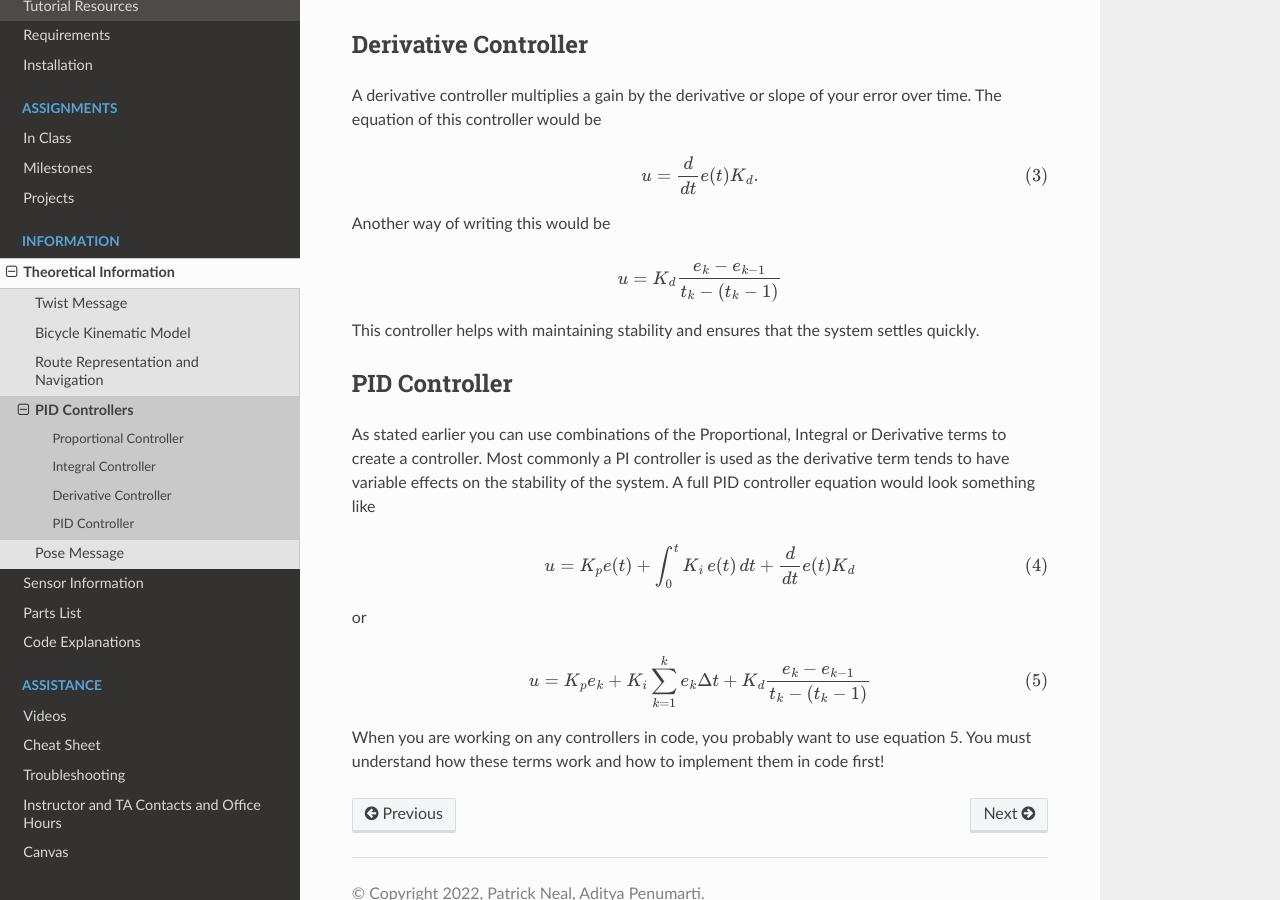
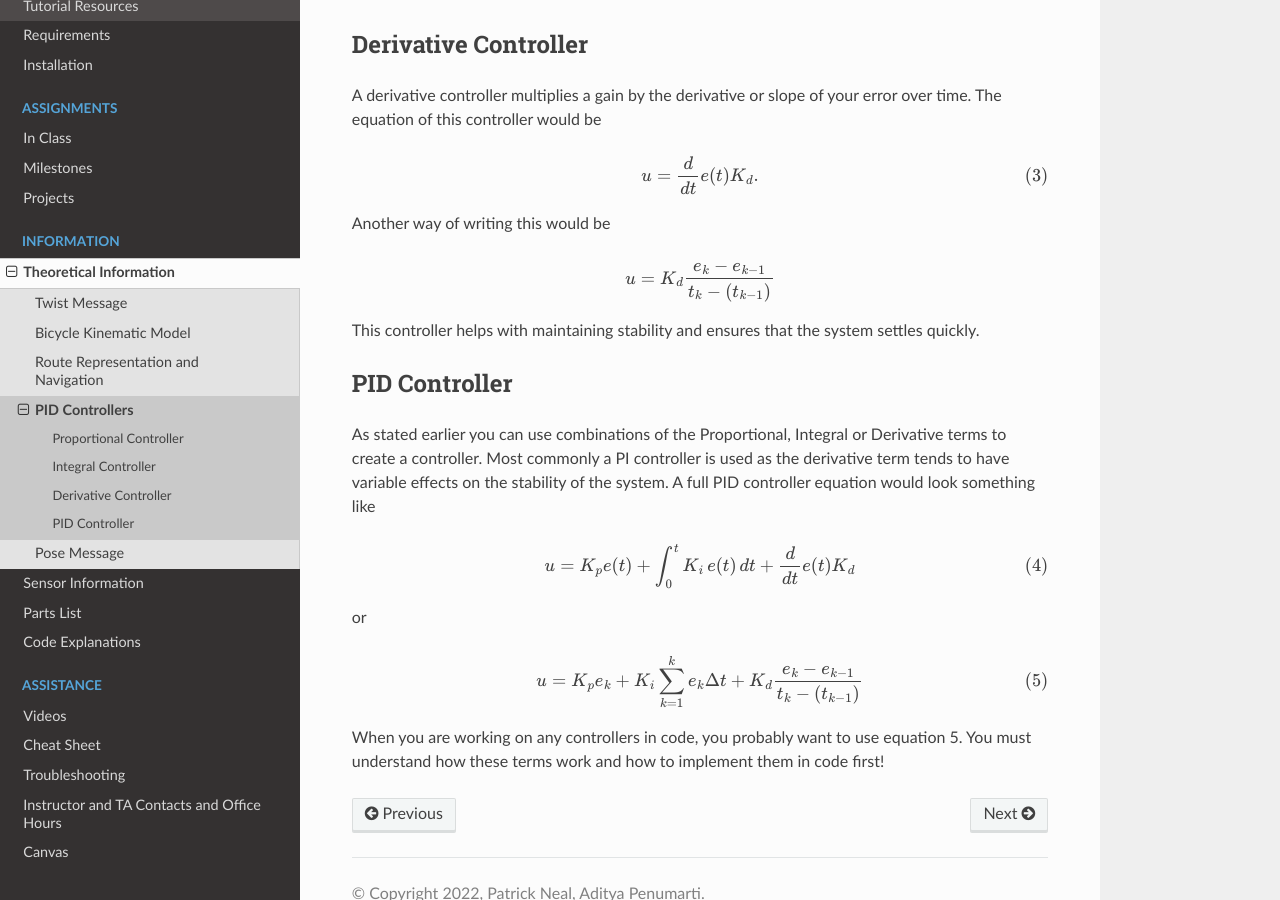
Before and after one commit to av-mae-uf/av1tenth-docs, a Sphinx documentation site: the page built from docs/information/theoryinfo/pid.rst, in a window 1280 px wide and 900 px high, scrolled down 1148 px. Built offline with Sphinx 7.4.7 and the Read the Docs theme 2.0.0, drawn with Linux system fonts in a browser that asks for light colours.

```diff
--- a/docs/assignments/milestones/milestone.rst
+++ b/docs/assignments/milestones/milestone.rst
@@ -12,4 +12,4 @@ Milestone information for the EML4930 AV Class are available here. The assignmen
    Milestone 1: Creating a Simple ROS 2 Node (Pub & Sub) <milestone1>
    Milestone 2: Creating a ROS 2 Node for Converting Data <milestone2>
    Milestone 3: Processing Bag Data <milestone3>
-   Milestone 3: Creating a Speed Controller <milestone4>
+   Milestone 4: Creating a Speed Controller <milestone4>
--- a/docs/information/theoryinfo/pid.rst
+++ b/docs/information/theoryinfo/pid.rst
@@ -56,7 +56,7 @@ Another way of writing this would be
 
 .. math::
 
-    u = K_d \dfrac {e_k - e_{k-1} } {t_k - (t_k-1)}
+    u = K_d \dfrac {e_k - e_{k-1} } {t_k - (t_{k-1})}
 
 This controller helps with maintaining stability and ensures that the system settles quickly.
 
@@ -75,6 +75,6 @@ or
 
 .. math::
 
-    u = K_p e_k + K_i \sum_{k=1}^{k} e_k \Delta t + K_d \dfrac {e_k - e_{k-1} } {t_k - (t_k-1)} \tag{5}
+    u = K_p e_k + K_i \sum_{k=1}^{k} e_k \Delta t + K_d \dfrac {e_k - e_{k-1} } {t_k - (t_{k-1})} \tag{5}
 
 When you are working on any controllers in code, you probably want to use equation 5. You must understand how these terms work and how to implement them in code first!
```
Also changed, not shown: docs/assignments/milestones/milestone4.rst (+6 -6 lines).
